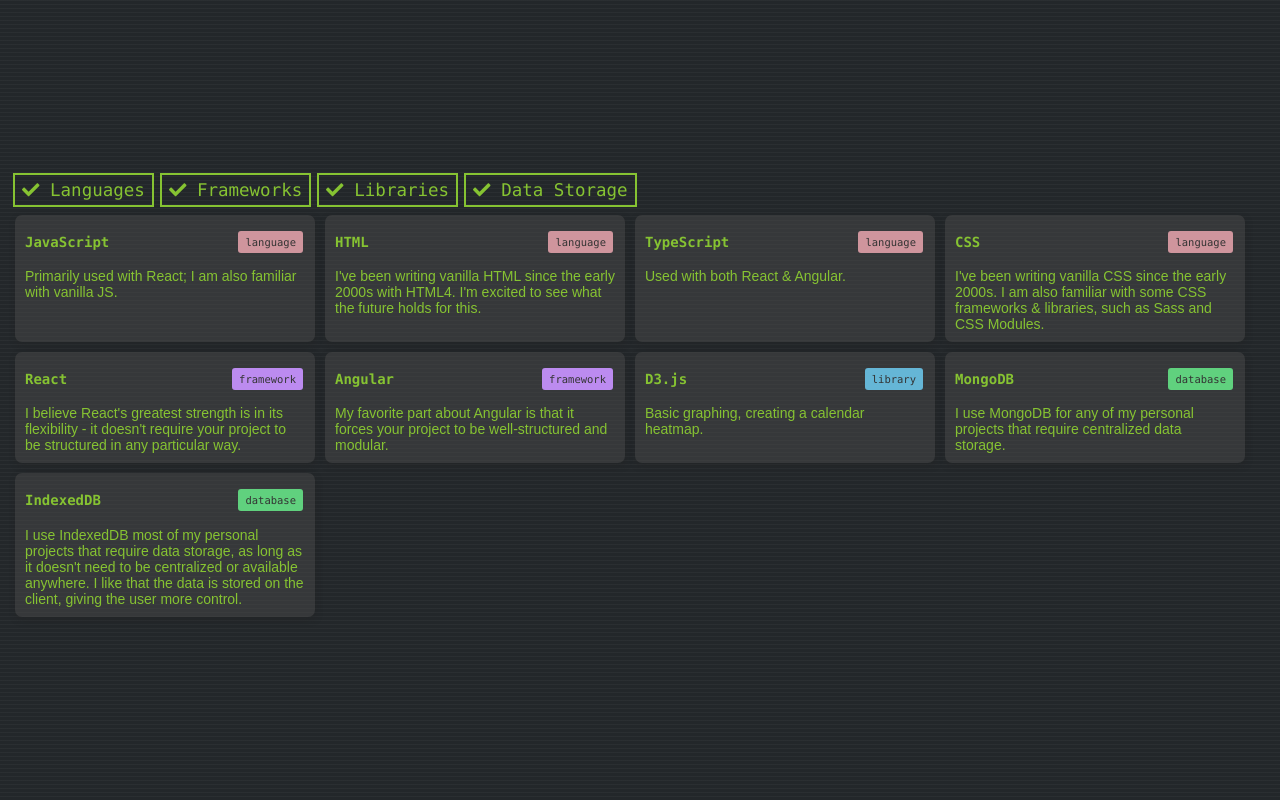
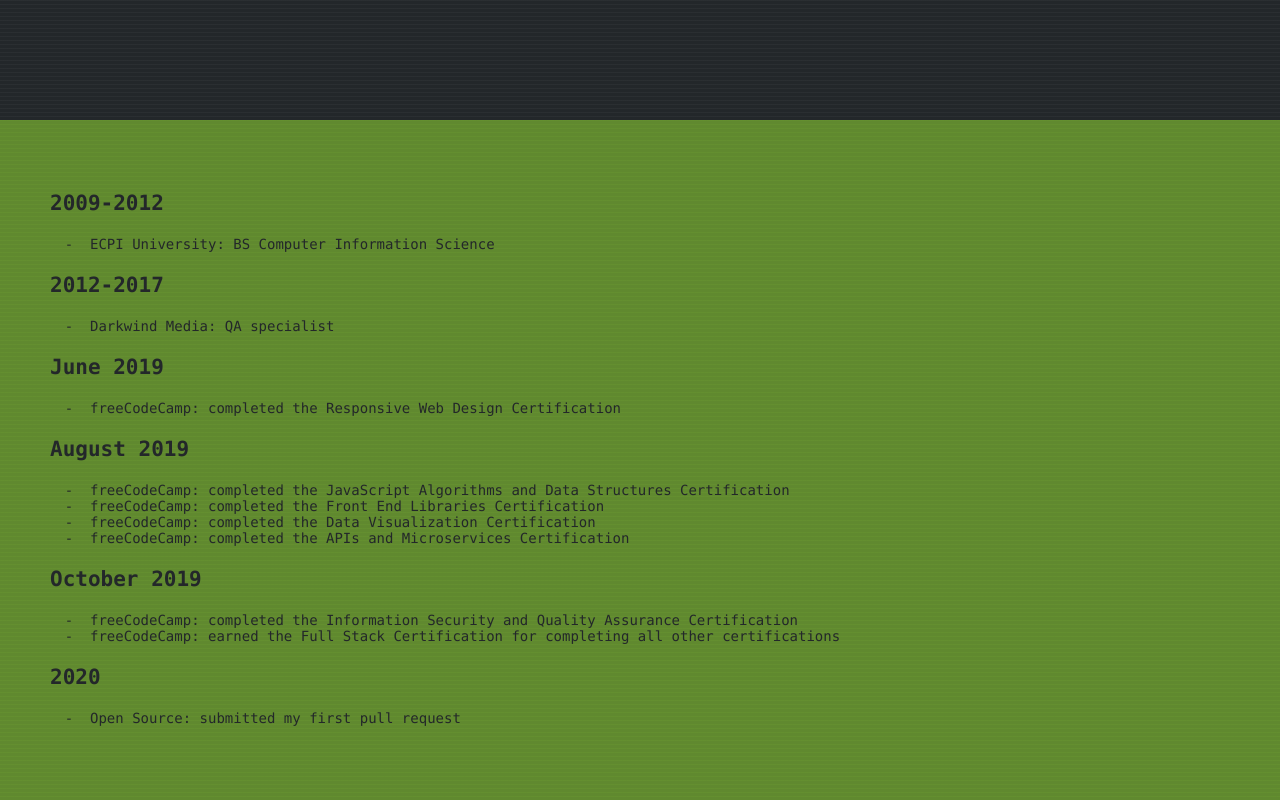
Before and after one commit to ceg9498/portfolio, a React (Create React App) app: page / in a window 1280 px wide. Shown: the part 680-1480 px from the top of the page. Built offline with nearby package versions, Linux system fonts and the light colour scheme.

Commit message:
Education -> Experience
Also now includes content woohoo!

```diff
--- a/src/App.tsx
+++ b/src/App.tsx
@@ -1,7 +1,7 @@
 import React from 'react';
 import { Navbar } from './Components/Layout/Navbar'
 import { Welcome } from './Components/Layout/Welcome'
-//import { Experience } from './Components/Layout/Experience'
+import { Experience } from './Components/Layout/Experience'
 import { Skills } from './Components/Skills/Skills'
 import { ProjectSection } from './Components/Projects/Projects'
 import { Footer } from './Components/Layout/Footer'
@@ -12,7 +12,7 @@
     <article id="portfolio-article">
       <Navbar />
       <Welcome />
-      {/* <Experience /> */}
+      <Experience />
       <Skills />
       <ProjectSection />
       <Footer />
--- a/src/Components/Layout/Experience.module.scss
+++ b/src/Components/Layout/Experience.module.scss
@@ -1,11 +1,20 @@
 @import '../../SassPartials/colors';
 
 .experience {
+	color: $dkgrey;
 	min-height: 100vh;
   background-color: $dkgreen;
   background-image: repeating-linear-gradient(
     change-color($color: $ltgreen, $alpha: 0.1),
     change-color($color: $ltgreen, $alpha: 0.1),
     transparent 1px, transparent 4px);
-  padding: 50px 10px 50px 10px;
+  padding: 50px 10px 50px 50px;
+
+  ul {
+    list-style-type: '-  ';
+  }
+
+  h3 {
+    font-size: 1.5em;
+  }
 }
--- a/src/Components/Layout/Experience.tsx
+++ b/src/Components/Layout/Experience.tsx
@@ -5,22 +5,64 @@
 	return(
 		<section id="experience" className={styles.experience}>
 			<h2 className="hidden">Experience</h2>
+			{experiences.map(event =>
+				<Event {...event} />
+			)}
 		</section>
 	)
 }
 
-/**
-	* 2009-2012: ECPI University: BS Computer Information Science
-	* 2012-2017: Darkwind Media: QA specialist
-	* 					- Bug Reporting, utilizing JIRA
-	* 					- Working on a development team; with designers, artists, & developers
-	* 2019: freeCodeCamp: Started & Completed all certifications
-	*       		- Responsive Web Design (June)
-	*       		- JavaScript Algorithms and Data Structures (August)
-	*       		- Front End Libraries (August)
-	*       		- Data Visualization (August)
-	*       		- APIs and Microservices (August)
-	*       		- Information Security and Quality Assurance (October)
-	*       		- Full Stack (October)
-	* 2020: Open Source & personal projects
- */
+function Event(props: {date: string, events: string[]}) {
+	const {date, events} = props
+	return(<>
+		<h3>{date}</h3>
+		<ul>
+			{events.map(event =>
+				<li>{event}</li>
+			)}
+		</ul>
+	</>)
+}
+
+const experiences = [
+	{
+		date: '2009-2012',
+		events: [
+			"ECPI University: BS Computer Information Science",
+		],
+	},
+	{
+		date: '2012-2017',
+		events: [
+			"Darkwind Media: QA specialist",
+		],
+	},
+	{
+		date: 'June 2019',
+		events: [
+			"freeCodeCamp: completed the Responsive Web Design Certification",
+		],
+	},
+	{
+		date: 'August 2019',
+		events: [
+			"freeCodeCamp: completed the JavaScript Algorithms and Data Structures Certification",
+			"freeCodeCamp: completed the Front End Libraries Certification",
+			"freeCodeCamp: completed the Data Visualization Certification",
+			"freeCodeCamp: completed the APIs and Microservices Certification",
+		]
+	},
+	{
+		date: 'October 2019',
+		events: [
+			"freeCodeCamp: completed the Information Security and Quality Assurance Certification",
+			"freeCodeCamp: earned the Full Stack Certification for completing all other certifications"
+		]
+	},
+	{
+		date: '2020',
+		events: [
+			"Open Source: submitted my first pull request",
+		]
+	}
+]
--- a/src/Components/Layout/Navbar.tsx
+++ b/src/Components/Layout/Navbar.tsx
@@ -8,8 +8,8 @@
       <ul role="navigation" id="nav-links">
         <li>
           <a href="#welcome-section" id="a-welcome">Emily&nbsp;Gagne</a>
-        {/* </li><li>
-          <a href="#experience">Experience</a> */}
+        </li><li>
+          <a href="#experience">Experience</a>
         </li><li>
           <a href="#skills">Skills</a>
         </li><li>
```
